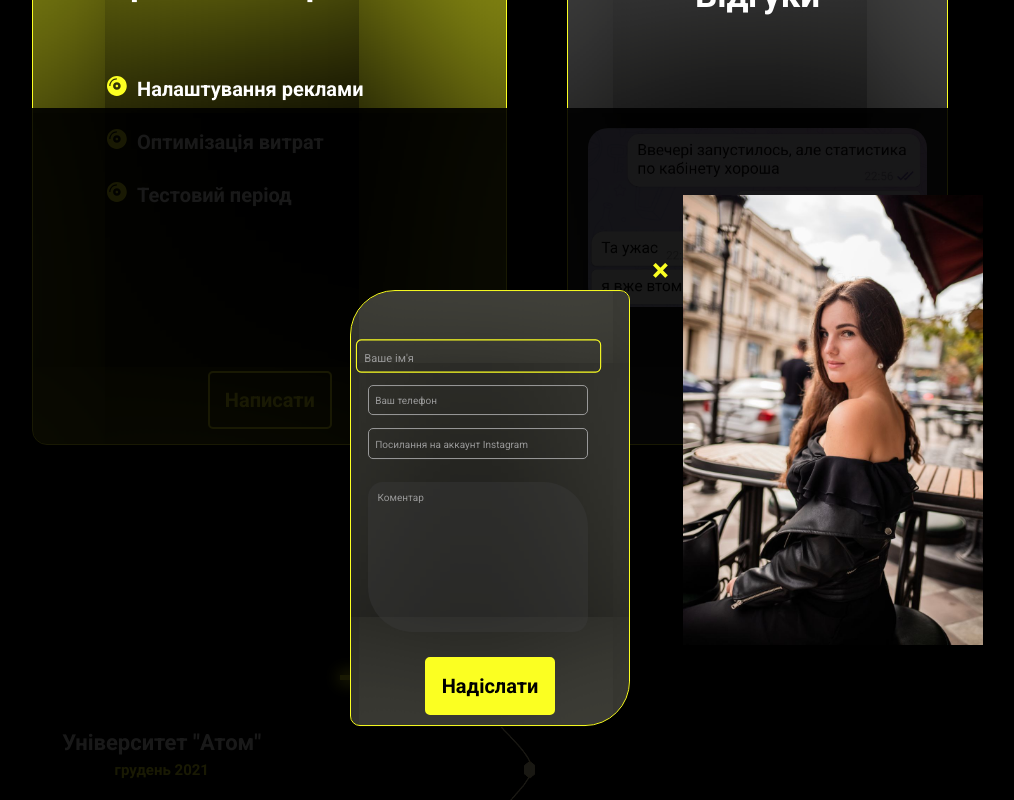
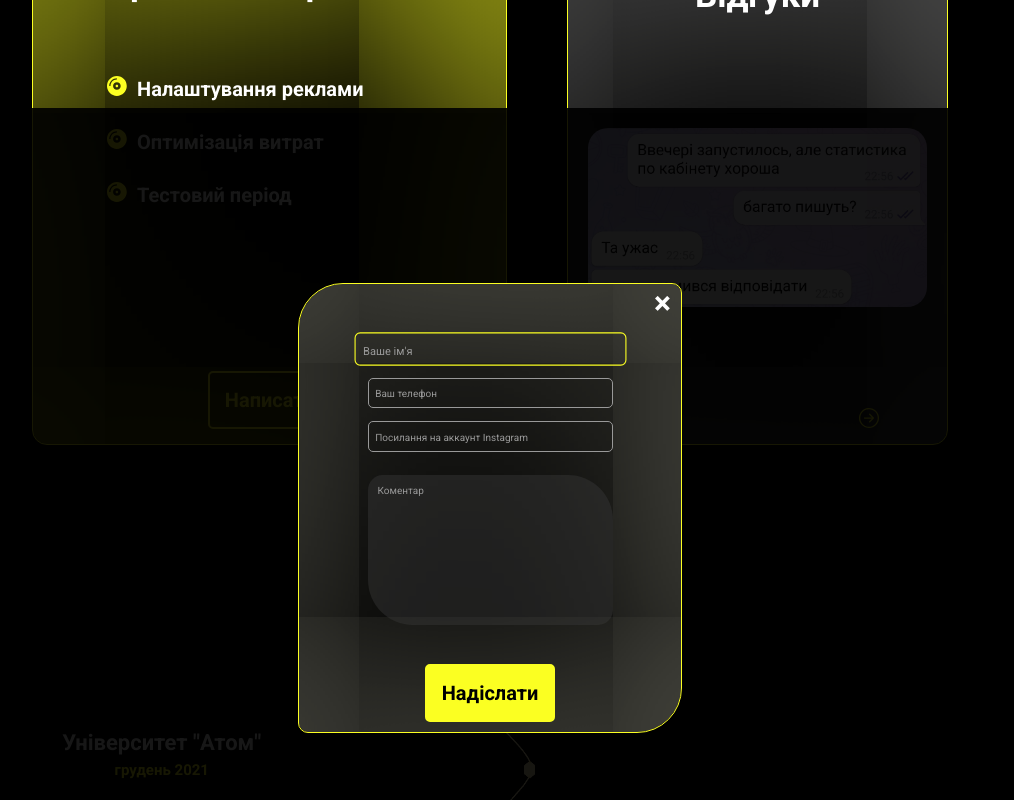
Before and after one commit to Daria-vovk/cv, a React (Create React App) app: page / in a window 1280 px wide. Both pictures are taken after a click on the button "Напиcати". Shown: the part 3698-4498 px from the top of the page, without its empty margins (150-1164 px from the left). Built offline with nearby package versions, Linux system fonts and the light colour scheme.

Commit message:
Fixed form and gift popup size

```diff
--- a/src/components/contactFormPopup/contactForm.scss
+++ b/src/components/contactFormPopup/contactForm.scss
@@ -5,7 +5,8 @@
      top: 0;
      width: 100%;
      height: 100%;
-     background: url("../../assets/mainPage/daria.jpg") 85% 25% / 300px  no-repeat  rgba(0, 0, 0, 0.9);
+     // background: url("../../assets/mainPage/daria.jpg") 85% 25% / 300px  no-repeat  rgba(0, 0, 0, .91);
+     background-color:  rgba(0, 0, 0, .91);
      overflow: auto;
 
      &__wrapper {
@@ -13,10 +14,13 @@
           top: 50%;
           left: 50%;
           transform: translate(-50%, -50%);
-          width: 20%;
+          width: 30%;
+          height: 100%;
+          max-height: 450px;
           max-width: 400px;
-          min-width: 280px;
+          min-width: 300px;
           background-color: #000;
+          overflow: auto;
 
 
           display: flex;
@@ -43,8 +47,8 @@
 
      input {
           display: block;
-          width: 90%;
-          height: 12%;
+          width: 100%;
+          // height: 12%;
           padding: .5em;
           border: 1px solid #999;
           color: #FBFF22;
@@ -69,7 +73,7 @@
 
      &__text-area {
           resize: none;
-          width: 90%;
+          width: 100%;
           margin: 10px 0;
           height: 150px;
           padding: 10px;
@@ -90,6 +94,13 @@
                transform: scale(1.11);
           }
      }
+     &__close {
+          color:#fff;
+          font-size: 32px;
+          position: absolute;
+          right: 10px;
+          top: 0px;
+     }
 
      &__name-input {
      }
@@ -102,11 +113,4 @@
 
      &__btn-input {
      }
-
-     &__close {
-          color:#FBFF22;
-          position: absolute;
-          right: -40px;
-          top: -40px;
-     }
 }
--- a/src/components/gift-popup/giftpopup.scss
+++ b/src/components/gift-popup/giftpopup.scss
@@ -9,6 +9,7 @@
      height: 100%;
      // min-width: ;
      background-color: rgb(0, 0, 0, .9);
+     overflow: auto;
 
      &__dialog {
           height: 100%;
@@ -20,8 +21,10 @@
 
      &__content {
           position: absolute;
-          width: 740px;
-          margin: 0 auto;
+          // width: 740px;
+          top: 50%;
+          left: 50%;
+          transform: translate(-50%, -50%);
           max-width: 740px;
           padding: 20px;
           background-color: #FBFF22;
@@ -58,23 +61,35 @@
                }
 
                @media (max-width: 900px) {
-                    font-size: 20px;
+                    font-size: 17px;
+               };
+
+               @media (max-width: 410px) {
+                    font-size: 15px;
+                    padding: 10px 10px;
                };
           }
 
           @media (max-width: 900px) {
-               width: 70%;
+               width: 100%;
+               padding: 20px 0;
           };
      }
 
      &__close {
           font-size: 32px;
           position: absolute;
-          right: -20px;
-          top: -30px;
-          color: #FBFF22;
-          background-color: #000;
+          right: 20px;
+          top: 0;
+          color:#000;
+          background-color: transparent;
           cursor: pointer;
+
+          @media (min-width: 810px) {
+               right: -20px;
+               top: -30px;
+               color: #FBFF22;
+          };
      }
 
      &__socials-list {
```
